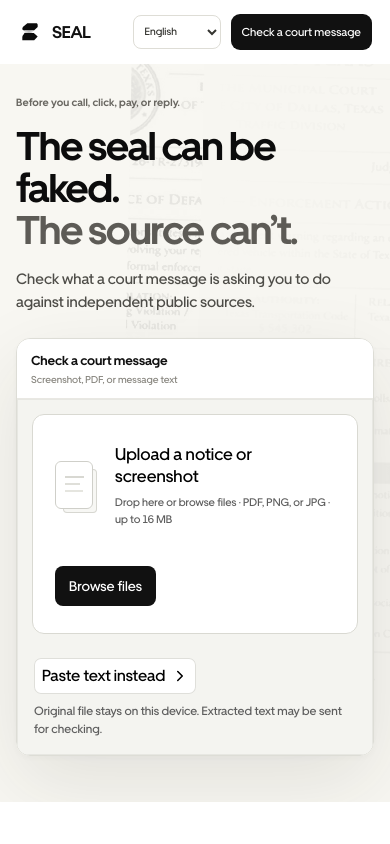
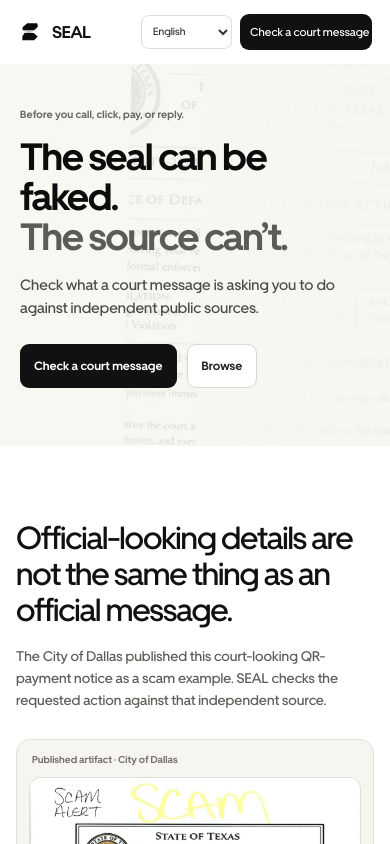
Before and after one commit to Davemafy/seal, a Next.js app: page / in a window 390 px wide. Shown: the top 844 px of the page. Built offline with nearby package versions, Linux system fonts and the light colour scheme.

Commit message:
Remove duplicate checker from landing hero

```diff
--- a/app/landing.css
+++ b/app/landing.css
@@ -107,13 +107,13 @@
  z-index:2;
  width:min(100%,1240px);
  display:grid;
- grid-template-columns:minmax(0,.88fr) minmax(470px,1.12fr);
- gap:76px;
+ grid-template-columns:minmax(0,1fr);
+ gap:36px;
  align-items:center;
  margin:0 auto;
  padding:82px 42px 88px;
 }
-.landing-hero-copy{max-width:550px}
+.landing-hero-copy{max-width:760px}
 .landing-kicker{
  margin:0 0 18px;
  color:#696761;
@@ -123,7 +123,7 @@
  letter-spacing:.01em;
 }
 .landing-hero-copy h1{
- max-width:590px;
+ max-width:760px;
  margin:0;
  color:#0c0c0c;
  font-size:58px;
@@ -134,181 +134,42 @@
 .landing-hero-copy h1>span{display:block}
 .landing-hero-copy h1 .landing-headline-muted{color:#5d5b56}
 .landing-hero-summary{
- max-width:510px;
+ max-width:620px;
  margin:24px 0 0;
  color:#4e4d48;
  font-size:18px;
  line-height:28px;
 }
 .landing-hero-principle{
- max-width:500px;
+ max-width:620px;
  margin:24px 0 0;
  color:#77746e;
  font-size:11px;
  line-height:17px;
 }
 
-.landing-checker{
- position:relative;
- width:100%;
- overflow:hidden;
- border:1px solid #ddddd6;
- border-radius:18px;
- background:rgba(255,255,255,.94);
- box-shadow:0 28px 80px rgba(43,39,30,.10),0 2px 8px rgba(0,0,0,.035);
- backdrop-filter:blur(12px);
-}
-.landing-checker-head{
- min-height:64px;
+.landing-hero-actions{
  display:flex;
  align-items:center;
- justify-content:space-between;
- gap:16px;
- padding:13px 16px 12px 18px;
- border-bottom:1px solid #e9e8e3;
- background:rgba(255,255,255,.9);
+ gap:12px;
+ margin-top:30px;
 }
-.landing-checker-head>div{display:grid;gap:2px}
-.landing-checker-head span{
- font-size:13px;
+.landing-hero-primary,
+.landing-hero-secondary{
+ min-height:46px;
+ display:inline-flex;
+ align-items:center;
+ justify-content:center;
+ padding:11px 16px;
+ border-radius:9px;
+ font-size:12px;
  line-height:18px;
- font-weight:650;
- letter-spacing:-.01em;
+ font-weight:600;
+ text-decoration:none;
+ white-space:nowrap;
 }
-.landing-checker-head small{
- color:#88867f;
- font-size:10px;
- line-height:14px;
-}
-.landing-checker-head>.landing-checker-state{
- padding:5px 8px;
- border-radius:999px;
- background:#f2f2ee;
- color:#6e6c66;
- font-size:9px;
- line-height:13px;
- font-weight:600;
-}
-
-/* The actual app is the landing checker while idle. No duplicated intake logic. */
-.landing-page:not(:has(.landing-checker .entry-shell.is-processing)):not(:has(.landing-checker .review-shell)) .landing-checker .seal-app{
- min-height:0!important;
- display:block!important;
- grid-template-columns:1fr!important;
- grid-template-rows:auto!important;
- overflow:visible!important;
- background:transparent!important;
-}
-.landing-page:not(:has(.landing-checker .entry-shell.is-processing)):not(:has(.landing-checker .review-shell)) .landing-checker :is(.workspace-rail,.seal-nav.mobile-only-nav,.seal-footer,.workspace-page-edges){
- display:none!important;
-}
-.landing-page:not(:has(.landing-checker .entry-shell.is-processing)):not(:has(.landing-checker .review-shell)) .landing-checker .entry-shell{
- width:100%!important;
- max-width:none!important;
- min-height:0!important;
- display:block!important;
- padding:0!important;
- margin:0!important;
-}
-.landing-page:not(:has(.landing-checker .entry-shell.is-processing)):not(:has(.landing-checker .review-shell)) .landing-checker :is(.entry-copy,.entry-intake-heading,.entry-context-rail){
- display:none!important;
-}
-.landing-page:not(:has(.landing-checker .entry-shell.is-processing)):not(:has(.landing-checker .review-shell)) .landing-checker .intake{
- width:100%!important;
- min-height:0!important;
- display:block!important;
- margin:0!important;
- padding:14px!important;
- border-radius:0!important;
- background:#f4f4f0!important;
-}
-.landing-page:not(:has(.landing-checker .entry-shell.is-processing)):not(:has(.landing-checker .review-shell)) .landing-checker .upload-row{
- min-height:250px!important;
- padding:34px!important;
- border:1px solid #d9d9d2!important;
- border-radius:12px!important;
- background:#fff!important;
-}
-.landing-page:not(:has(.landing-checker .entry-shell.is-processing)):not(:has(.landing-checker .review-shell)) .landing-checker .upload-row{
- transition:transform .18s ease,box-shadow .18s ease,border-color .18s ease!important;
-}
-.landing-page:not(:has(.landing-checker .entry-shell.is-processing)):not(:has(.landing-checker .review-shell)) .landing-checker .upload-row:hover{
- border-color:#9f9e97!important;
- background:#fff!important;
- transform:translateY(-2px);
- box-shadow:0 14px 34px rgba(0,0,0,.055);
-}
-.landing-page:not(:has(.landing-checker .entry-shell.is-processing)):not(:has(.landing-checker .review-shell)) .landing-checker .upload-row:focus-visible{
- border-color:#111!important;
- box-shadow:0 0 0 3px rgba(17,17,17,.08)!important;
-}
-.landing-page:not(:has(.landing-checker .entry-shell.is-processing)):not(:has(.landing-checker .review-shell)) .landing-checker .upload-copy strong{
- font-size:17px!important;
- line-height:22px!important;
-}
-.landing-page:not(:has(.landing-checker .entry-shell.is-processing)):not(:has(.landing-checker .review-shell)) .landing-checker .upload-copy small{
- max-width:300px;
- margin-top:7px!important;
- font-size:11px!important;
- line-height:17px!important;
-}
-.landing-page:not(:has(.landing-checker .entry-shell.is-processing)):not(:has(.landing-checker .review-shell)) .landing-checker .upload-browse{
- margin-top:24px!important;
- background:#111!important;
- color:#fff!important;
- border-radius:8px!important;
-}
-.landing-page:not(:has(.landing-checker .entry-shell.is-processing)):not(:has(.landing-checker .review-shell)) .landing-checker .intake-secondary-actions{
- padding:12px 2px 2px!important;
-}
-.landing-page:not(:has(.landing-checker .entry-shell.is-processing)):not(:has(.landing-checker .review-shell)) .landing-checker .paste-mode-panel{
- min-height:260px!important;
- border:0!important;
- border-radius:12px!important;
- background:#fff!important;
-}
-.landing-page:not(:has(.landing-checker .entry-shell.is-processing)):not(:has(.landing-checker .review-shell)) .landing-checker .workspace-restore-shell{
- min-height:330px!important;
- display:grid!important;
- place-items:center!important;
- background:#f4f4f0!important;
- color:#777!important;
-}
-
-/* Once the user acts, marketing disappears and the normal SEAL workspace owns the viewport. */
-.landing-page:has(.landing-checker .entry-shell.is-processing) :is(.landing-site-nav,.landing-hero-copy,.landing-architecture,.landing-marketing,.landing-checker-head),
-.landing-page:has(.landing-checker .review-shell) :is(.landing-site-nav,.landing-hero-copy,.landing-architecture,.landing-marketing,.landing-checker-head){
- display:none!important;
-}
-.landing-page:has(.landing-checker .entry-shell.is-processing) .landing-hero,
-.landing-page:has(.landing-checker .review-shell) .landing-hero{
- min-height:0;
- overflow:visible;
- border:0;
- background:#fff;
-}
-.landing-page:has(.landing-checker .entry-shell.is-processing) .landing-hero-inner,
-.landing-page:has(.landing-checker .review-shell) .landing-hero-inner{
- width:100%;
- max-width:none;
- display:block;
- padding:0;
- margin:0;
-}
-.landing-page:has(.landing-checker .entry-shell.is-processing) .landing-checker,
-.landing-page:has(.landing-checker .review-shell) .landing-checker{
- width:100%;
- overflow:visible;
- border:0;
- border-radius:0;
- box-shadow:none;
- backdrop-filter:none;
- animation:landing-checker-takeover .28s cubic-bezier(.2,.82,.24,1) both;
-}
-@keyframes landing-checker-takeover{
- from{opacity:.92;transform:translateY(7px) scale(.997)}
- to{opacity:1;transform:translateY(0) scale(1)}
-}
+.landing-hero-primary{background:#111;color:#fff}
+.landing-hero-secondary{border:1px solid #d8d7d1;background:#fff;color:#222}
 
 /* Proof */
 .landing-marketing{background:#fff}
@@ -745,14 +606,13 @@
 @media(max-width:1000px){
  .landing-hero-inner{
   grid-template-columns:1fr;
-  gap:46px;
-  max-width:760px;
+  gap:36px;
+  max-width:900px;
   padding-top:64px;
  }
- .landing-hero-copy{max-width:650px}
+ .landing-hero-copy{max-width:720px}
  .landing-hero-copy h1{font-size:52px;line-height:54px}
  .landing-architecture{width:100vw;right:-34vw;opacity:.09}
- .landing-checker{max-width:680px}
  .landing-proof-stage{grid-template-columns:1fr;gap:24px}
  .landing-proof-hinge{width:68px;min-height:104px;transform:rotate(-2deg)}
  .landing-document-frame{height:440px}
@@ -767,21 +627,28 @@
  }
  .landing-brand img{width:24px;height:24px}
  .landing-brand span{font-size:17px}
- .landing-site-nav nav{gap:10px}
+ .landing-site-nav nav{gap:8px}
  .landing-site-nav nav>a{font-size:11.5px}
- .landing-language select{max-width:88px;min-height:34px;padding-left:7px;font-size:10.5px}
+ .landing-language select{max-width:92px;min-height:34px;padding-left:7px;font-size:10.5px}
  .landing-site-nav nav>a:first-child{display:none}
- .landing-nav-check{min-height:36px;padding:8px 11px}
+ .landing-nav-check{
+  min-height:36px;
+  max-width:132px;
+  padding:8px 10px;
+  white-space:nowrap;
+  overflow:hidden;
+  text-overflow:ellipsis;
+ }
  .landing-hero{min-height:0}
  .landing-hero-inner{
-  gap:24px;
-  padding:30px 16px 46px;
+  gap:20px;
+  padding:42px 20px 58px;
  }
  .landing-kicker{margin-bottom:13px;font-size:10.5px}
  .landing-hero-copy h1{
   max-width:460px;
-  font-size:40px;
-  line-height:42px;
+  font-size:38px;
+  line-height:40px;
  }
  .landing-hero-summary{
   max-width:440px;
@@ -790,12 +657,14 @@
   line-height:23px;
  }
  .landing-hero-principle{display:none}
- .landing-checker{border-radius:14px}
- .landing-checker-head{min-height:58px;padding-inline:14px}
- .landing-checker-head>.landing-checker-state{display:none}
- .landing-page:not(:has(.landing-checker .entry-shell.is-processing)):not(:has(.landing-checker .review-shell)) .landing-checker .upload-row{
-  min-height:220px!important;
-  padding:26px 22px!important;
+ .landing-hero-actions{
+  margin-top:24px;
+  gap:10px;
+ }
+ .landing-hero-primary,
+ .landing-hero-secondary{
+  min-height:44px;
+  padding:10px 14px;
  }
  .landing-proof,
  .landing-method,
--- a/app/page.tsx
+++ b/app/page.tsx
@@ -3,7 +3,6 @@
 
 import {useEffect} from 'react';
 import Link from 'next/link';
-import SealApp from './seal-app';
 import {DISPLAY_LANGUAGES,type DisplayLocale,type UiCopyKey} from '@/lib/ui-locales';
 import {useStoredUiLocale,useUiText} from '@/lib/use-ui-text';
 import './landing.css';
@@ -70,17 +69,10 @@ export default function Home(){
      <h1><span>{ui('landingHeadlineFake')}</span><span className="landing-headline-muted">{ui('landingHeadlineSource')}</span></h1>
      <p className="landing-hero-summary">{ui('landingHeroSummary')}</p>
      <p className="landing-hero-principle">{ui('landingHeroPrinciple')}</p>
-    </div>
-
-    <div className="landing-checker" aria-label={ui('checkCourtMessage')}>
-     <div className="landing-checker-head">
-      <div>
-       <span>{ui('checkCourtMessage')}</span>
-       <small>{ui('landingCheckFormats')}</small>
-      </div>
-      <span className="landing-checker-state">{ui('landingYourMessage')}</span>
+     <div className="landing-hero-actions">
+      <Link className="landing-hero-primary" href="/check/primary">{ui('checkCourtMessage')}</Link>
+      <Link className="landing-hero-secondary" href="/browse">{ui('browse')}</Link>
      </div>
-     <SealApp suppressOnboarding deferIdleOcr/>
     </div>
    </div>
   </section>
```
